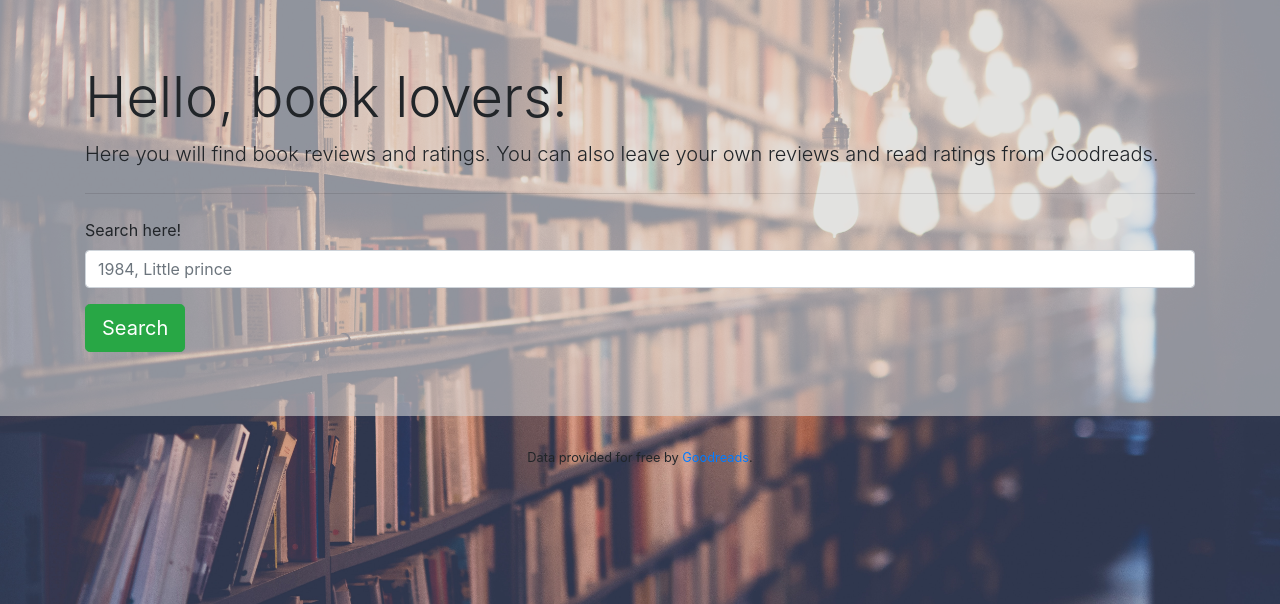
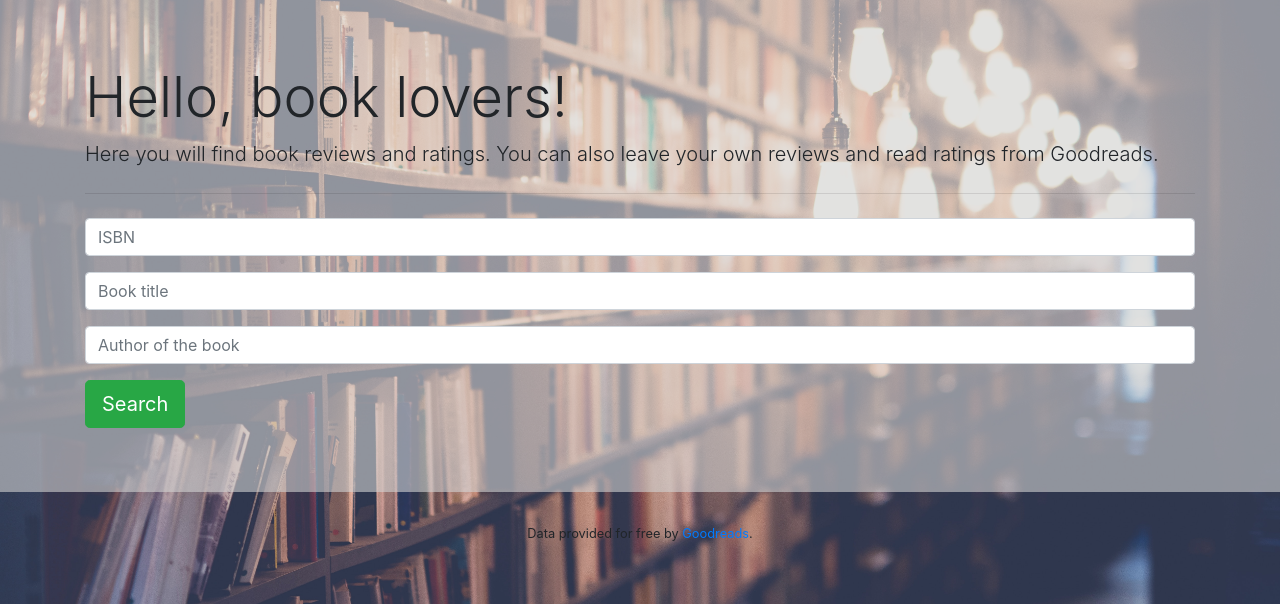
Before and after one commit to nahidtopalovic/bookReview, a Flask app: page / in a window 1280 px wide. Shown: the part 66-670 px from the top of the page. Run offline with Flask 2, Linux system fonts and the light colour scheme; some libraries are stand-ins or nearby versions.

Commit message:
Added autocomplete datalist search for querying books from db using ajax and vanilla js

```diff
--- a/application.py
+++ b/application.py
@@ -49,6 +49,20 @@ def index():
     """Index page"""
 
     return render_template("index.html")
+
+@app.route("/autocomplete", methods=["GET"])
+def autocomplete():
+    isbn = request.args.get("isbn")
+    title = request.args.get("title")
+    author = request.args.get("author")
+
+    query = db.execute("SELECT title FROM imbooks WHERE UPPER(title) LIKE UPPER(:title)", {"title": '%'+title+'%'}).fetchall()
+    db.commit()
+    results = [title[0] for title in query]
+    return jsonify(results)
+
+
+
 
 @app.route("/login", methods=["GET", "POST"])
 def login():
--- /dev/null
+++ b/static/main.js
@@ -0,0 +1,56 @@
+window.addEventListener("load", function(){
+    // Add a keyup event listener to our input element
+    let title = document.getElementById('title');
+    title.addEventListener("keyup", function(event){hinter(event)});
+
+    // create one global XHR object
+    // so we can abort old request when a new one is made
+    window.hinterXHR = new XMLHttpRequest();
+});
+
+// Autocomplete for form
+
+function hinter(event){
+
+    // retrieve the input element
+    let input = event.target;
+
+    // retrieve the datalist element
+    let book_list = document.getElementById("book_list");
+
+    // minimum num of characters before we start to generate suggestions
+    let min_characters = 2;
+
+    if (input.value.length < min_characters){
+        return
+    } else {
+        // abort any pending requests
+        window.hinterXHR.abort();
+
+        window.hinterXHR.onreadystatechange = function (){
+            if (this.readyState == 4 && this.status == 200){
+                // we're expecting a json response so we convert it to an object
+                let response = JSON.parse(this.responseText);
+
+                console.log(response)
+
+                // clear any previously loaded options in the datalist
+                book_list.innerHTML = "";
+
+                response.forEach(function(item){
+                    // Create a new <option> element
+                    let option = document.createElement('option');
+                    option.value = item;
+
+                    // attach the option to the datalist element
+                    book_list.appendChild(option);
+
+                })
+            }
+        }
+        console.log(input.value);
+        window.hinterXHR.open("GET", "/autocomplete?title=" + input.value, true);
+        window.hinterXHR.send();
+    }
+
+}
--- a/templates/index.html
+++ b/templates/index.html
@@ -11,14 +11,18 @@
         <h1 class="display-4">Hello, book lovers!</h1>
         <p class="lead">Here you will find book reviews and ratings. You can also leave your own reviews and read ratings from Goodreads.</p>
         <hr class="my-4">
-        <form action="/books" method="GET">
+        <form action="/autocomplete" method="GET">
             <div class="form-group">
-              <label for="bookquery">Search here!</label>
-              <input type="text" class="form-control" name="bookquery" id="bookquery" placeholder="1984, Little prince">
+                <input type="text" class="form-control" name="isbn" id="isbn" placeholder="ISBN">
+            </div>
+            <div class="form-group">
+                <input type="text" class="form-control" name="title" id="title" list="book_list" placeholder="Book title">
+                <datalist id="book_list"></datalist>
+            </div>
+            <div class="form-group">
+                <input type="text" class="form-control" name="author" id="author" placeholder="Author of the book">
             </div>
             <button class="btn btn-success btn-lg"  role="button">Search</button>
-        <!-- here it ends -->
-    </div>
         </form>
 
 </div>
--- a/templates/layout.html
+++ b/templates/layout.html
@@ -16,9 +16,10 @@
 
         <link href="/static/styles.css" rel="stylesheet">
 
-        <script src="/static/animation.js"></script>
+        <script src="/static/main.js"></script>
         <script src="https://kit.fontawesome.com/f68fa06980.js" crossorigin="anonymous"></script>
         <script src="https://code.jquery.com/jquery-3.4.1.slim.min.js" integrity="sha384-J6qa4849blE2+poT4WnyKhv5vZF5SrPo0iEjwBvKU7imGFAV0wwj1yYfoRSJoZ+n" crossorigin="anonymous"></script>
+        <script src="https://code.jquery.com/ui/1.12.1/jquery-ui.min.js"></script>
         <script src="https://cdn.jsdelivr.net/npm/popper.js@1.16.0/dist/umd/popper.min.js" integrity="sha384-Q6E9RHvbIyZFJoft+2mJbHaEWldlvI9IOYy5n3zV9zzTtmI3UksdQRVvoxMfooAo" crossorigin="anonymous"></script>
         <script src="https://stackpath.bootstrapcdn.com/bootstrap/4.4.1/js/bootstrap.min.js" integrity="sha384-wfSDF2E50Y2D1uUdj0O3uMBJnjuUD4Ih7YwaYd1iqfktj0Uod8GCExl3Og8ifwB6" crossorigin="anonymous"></script>
 
```
